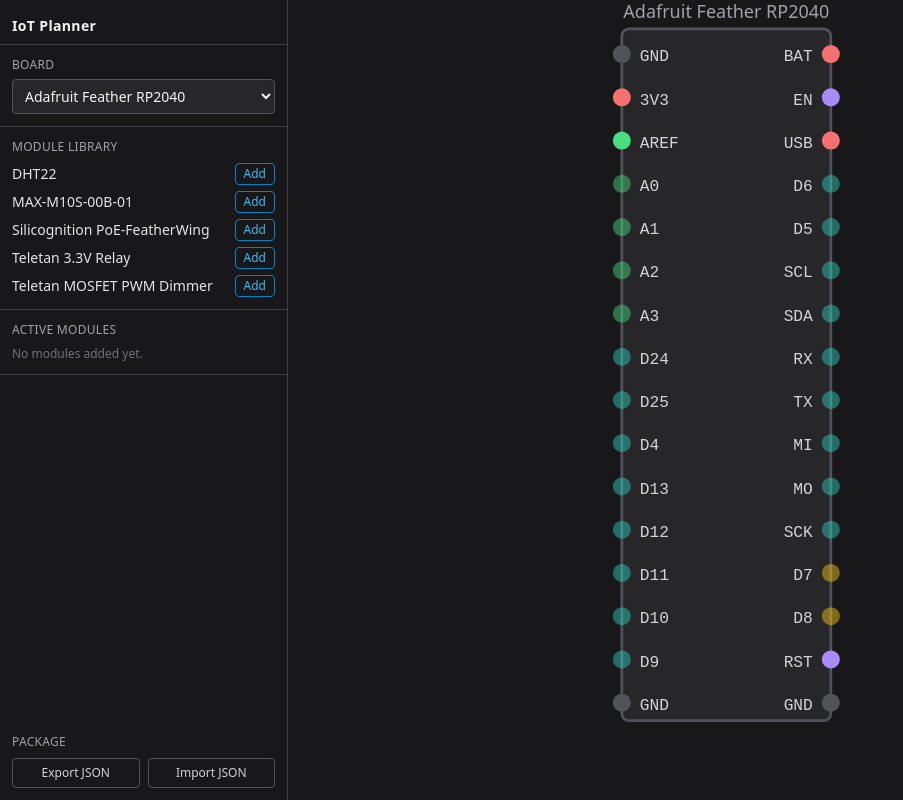
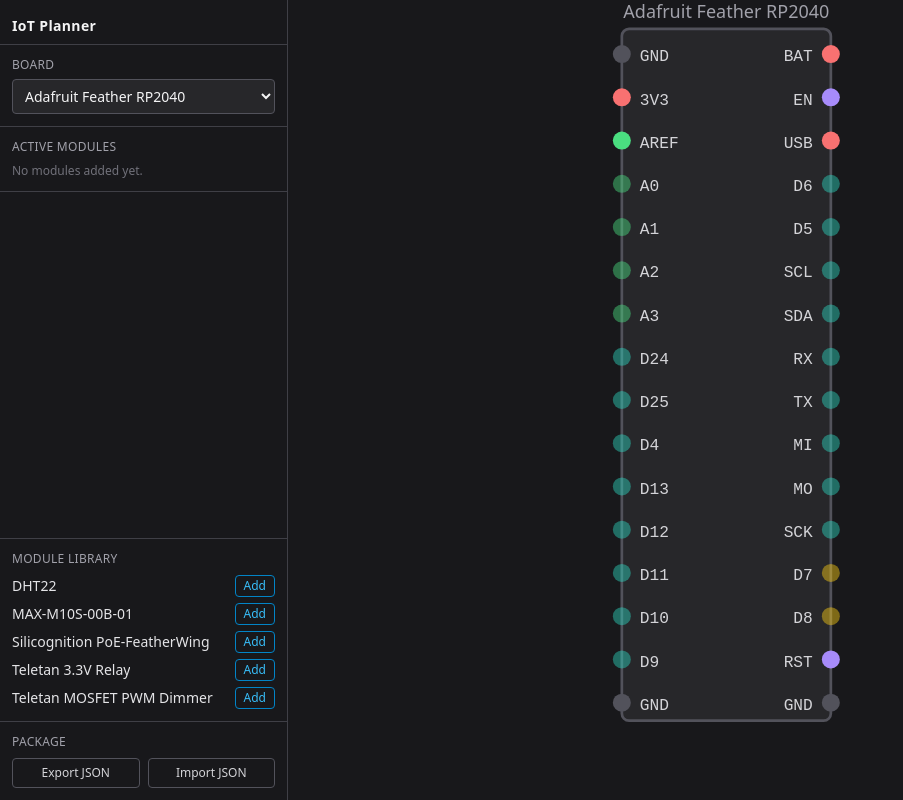
Before and after one commit to jesseflorig/iot-planner, a React (Vite) app: page / in a window 1280 px wide. Shown: the whole page, without its empty margins (0-903 px from the left). Built offline with nearby package versions, Linux system fonts and the light colour scheme.

Commit message:
reordered sidebar

```diff
--- a/src/components/PlannerPage.tsx
+++ b/src/components/PlannerPage.tsx
@@ -8,15 +8,18 @@
   return (
     <div className="flex w-full h-screen overflow-hidden">
       {/* Sidebar */}
-      <aside className="w-72 shrink-0 bg-zinc-900 border-r border-zinc-700 flex flex-col overflow-y-auto">
-        <div className="px-3 pt-4 pb-2 border-b border-zinc-700">
-          <h1 className="text-sm font-semibold text-zinc-100 tracking-wide">IoT Planner</h1>
+      <aside className="w-72 shrink-0 bg-zinc-900 border-r border-zinc-700 flex flex-col overflow-hidden">
+        <div className="min-h-0 overflow-y-auto">
+          <div className="px-3 pt-4 pb-2 border-b border-zinc-700">
+            <h1 className="text-sm font-semibold text-zinc-100 tracking-wide">IoT Planner</h1>
+          </div>
+          <BoardSelector />
+          <ActiveModules />
         </div>
-        <BoardSelector />
-        <ModuleLibrary />
-        <ActiveModules />
-        <div className="flex-1" />
-        <ImportExportBar />
+        <div className="mt-auto border-t border-zinc-700">
+          <ModuleLibrary />
+          <ImportExportBar />
+        </div>
       </aside>
 
       {/* Main canvas */}
```
